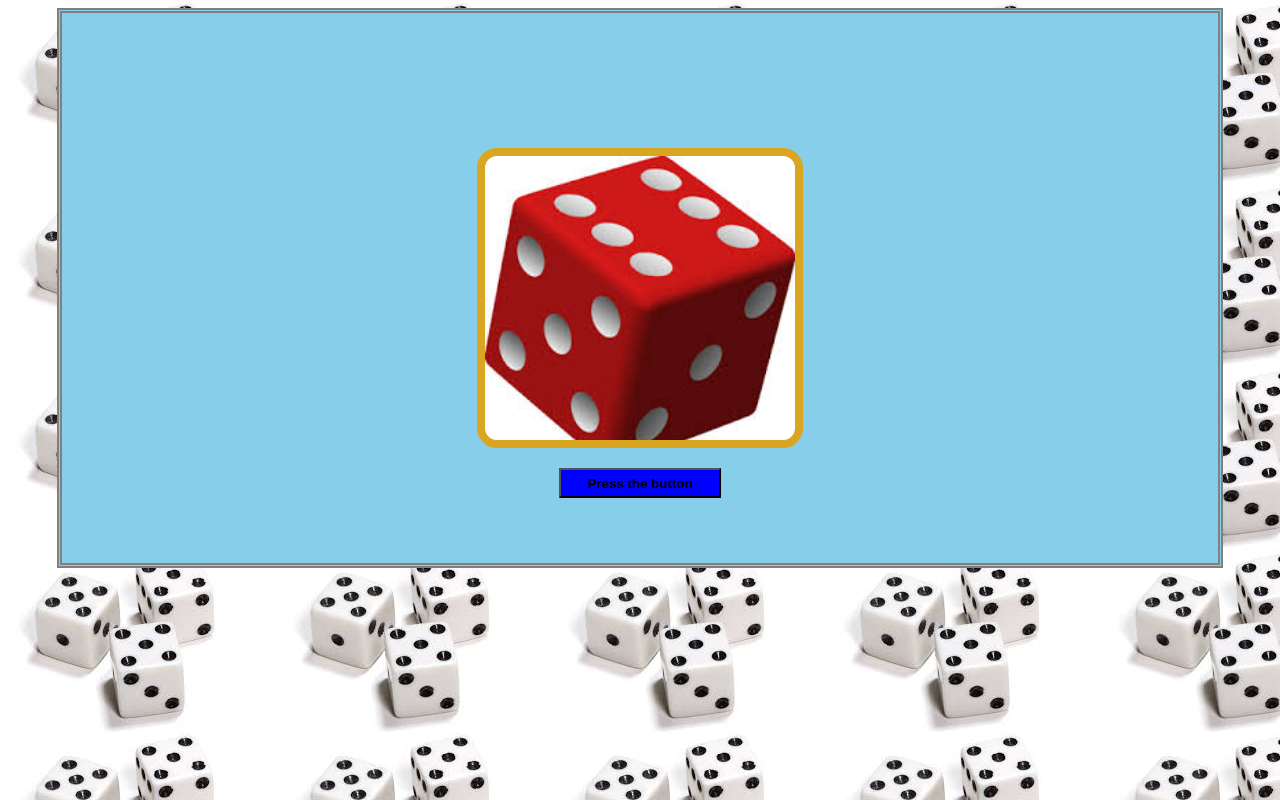
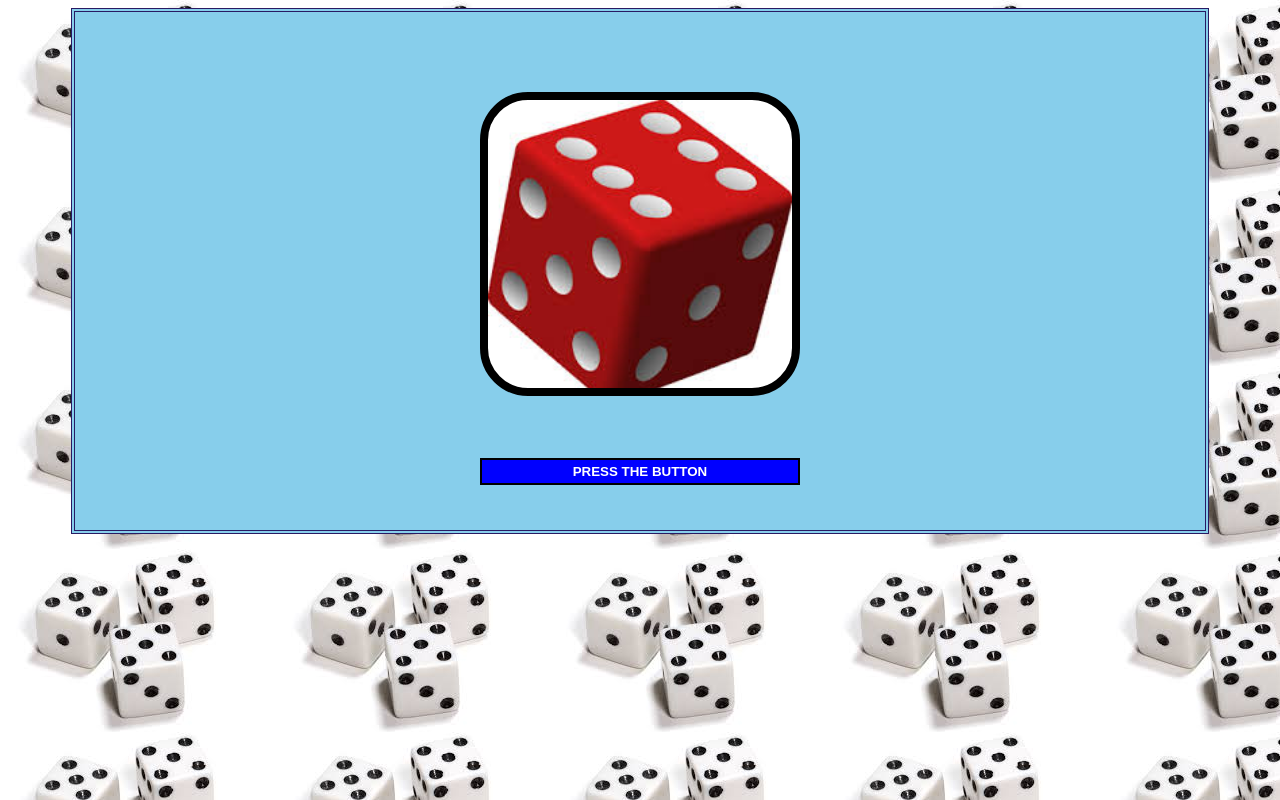
Before and after one commit to GeoIvano/Dice, a plain HTML site: page index.html in a window 1280 px wide. Drawn offline with Linux system fonts and the light colour scheme.

Commit message:
first commit

```diff
--- a/assets/css/style.css
+++ b/assets/css/style.css
@@ -1,45 +1,59 @@
+* {
+    box-sizing: border-box;
+}
+
 body {
     font-family: 'Segoe UI', Tahoma, Geneva, Verdana, sans-serif;
     background-image: url('../img/dice.jpg');
 }
 
+@media screen and (max-width:768px) {
+    .wrapper {
+        min-width: 110%;
+    }
+    #dice {
+        min-width: 80%;
+    }
+    #diceButton {
+        font-size: 60%;
+        min-width: 60%;
+    }
+}
+
 .wrapper {
-    border: 5px double grey;
-    box-sizing: border-box;
-    padding: 35px;
-    width: 1166px;
+    border: .3em double rgb(40, 26, 99);
+    padding: 2em;
+    width: 90%;
     margin: auto;
     background-color: skyblue;
     text-align: center;
 }
 
 #dice {
-    border-radius: 20px;
-    box-sizing: border-box;
-    text-align: center;
-    text-decoration: underline;
+    border-radius: 1em;
     font-weight: bold;
     font-size: 3em;
-    padding: 20px;
-    padding-top: 100px;
+    padding-top: 6em;
     background-image: url("../img/innerDice.jpg");
     background-size: cover;
     background-repeat: no-repeat;
-    /*background-color: wheat;*/
     width: 30%;
-    height: 300px;
+    height: 3em;
     margin: auto;
-    margin-top: 100px;
-    margin-bottom: 20px;
-    border: 8px solid goldenrod;
+    margin-top: 1em;
+    margin-bottom: 1.3em;
+    border: 8px solid black;
 }
 
 #diceButton {
+    text-transform: uppercase;
     font-weight: bolder;
     background-color: blue;
-    width: 15%;
-    height: 30px;
+    color: white;
+    width: 30%;
+    height: 2em;
     margin: auto;
-    margin-bottom: 30px;
+    margin-bottom: 1em;
     cursor: pointer;
+    border: .2em solid black;
 }
```
